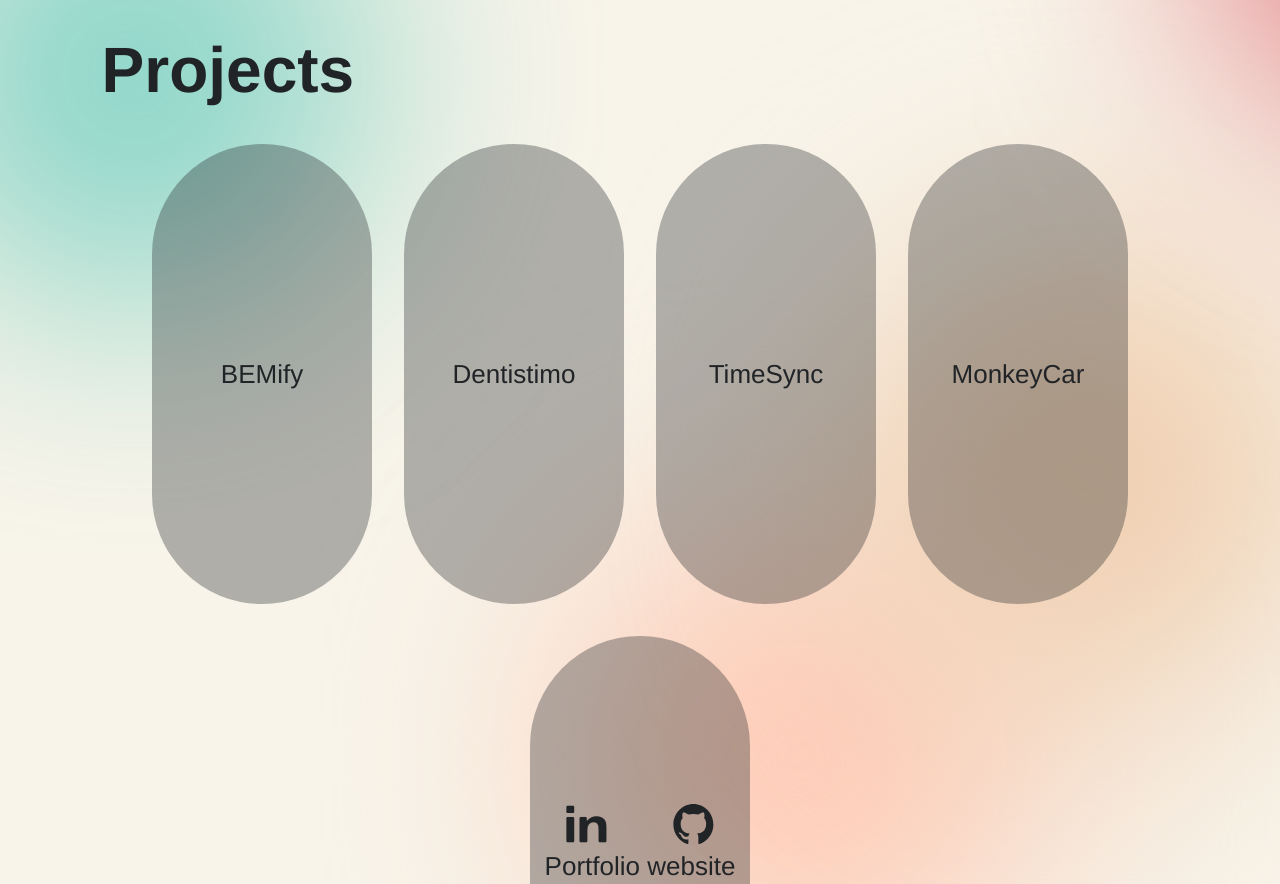
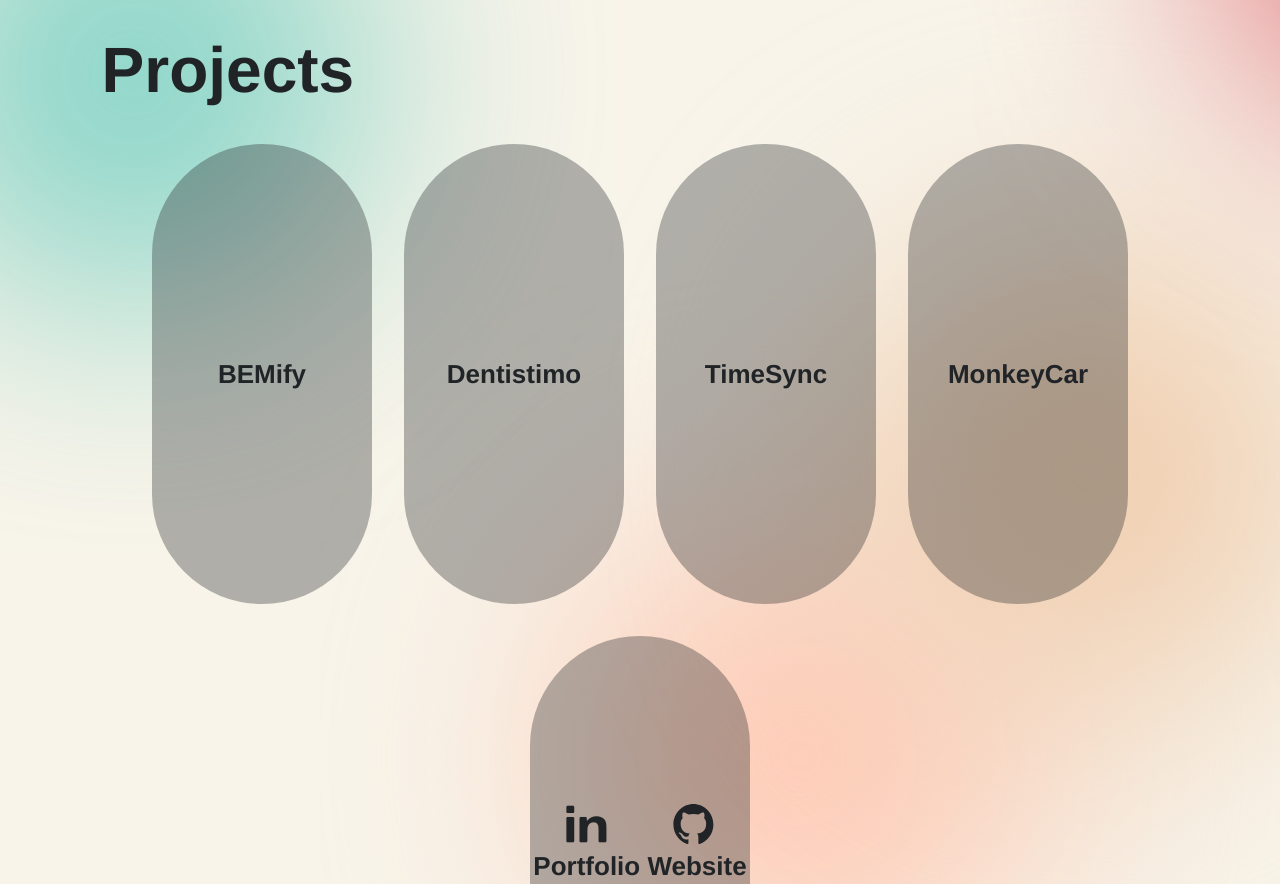
Before and after one commit to elisaahlback/Portfolio-website, a React (Create React App) app in the folder my-app/: page / in a window 1280 px wide. Shown: the part 1740-2624 px from the top of the page. Built offline with nearby package versions, Linux system fonts and the light colour scheme.

Commit message:
refactor: retrieve project data from the data file for the main page, and link these to their respective project page

```diff
--- a/my-app/src/components/Project.js
+++ b/my-app/src/components/Project.js
@@ -7,11 +7,12 @@ import { Link } from 'react-router-dom'
 
 const Project = ({title, type, description, tech, projectid}) => {
     return (
+    <Link to={`/Projects/${projectid}`} className="link">
         <div className="row project-row d-flex align-items-start justify-content-center flex-wrap">
             <div className="col-4 d-flex align-items-center justify-content-left">
-                <Link to={`/Projects/${projectid}`} className="project-visuals ">
-                    Project visuals
-                </Link>
+                <div className="project-visuals ">
+
+                </div>
             </div>
             <div className="col-8 d-flex project-text flex-column align-items-start">
                 <div className="project-title">{title}</div>
@@ -20,6 +21,7 @@ const Project = ({title, type, description, tech, projectid}) => {
                 <div className="project-tech">{tech}</div>
             </div>
         </div>
+    </Link>
     );
 };
 
--- a/my-app/src/data/projectData.js
+++ b/my-app/src/data/projectData.js
@@ -15,7 +15,7 @@ const projects = [
             { url: "/sliderImages/Bemify7.png", title:"Figma: Playlist"},
             { url: "/sliderImages/Bemify8.png", title:"Figma: Settings"},
         ],
-        projectid: "BEMify"
+        projectid: "bemify"
     },
     {
         title: "Dentistimo",
@@ -32,7 +32,7 @@ const projects = [
             { url: "", title:""},
             { url: "", title:""},
         ],
-        projectid: "Dentistimo"
+        projectid: "dentistimo"
 
     },
     {
@@ -50,7 +50,7 @@ const projects = [
             { url: "", title:""},
             { url: "", title:""},
         ],
-        projectid: "TimeSync"
+        projectid: "timesync"
     },
     {
         title: "MonkeyCar",
@@ -67,10 +67,10 @@ const projects = [
             { url: "", title:""},
             { url: "", title:""},
         ],
-        projectid: "MonkeyCar"
+        projectid: "monkeycar"
     },
     {
-        title: "Portfolio website",
+        title: "Portfolio Website",
         type: "Front end",
         description: "This is a project focused on building a responsive, interactive portfolio website to showcase my design and development skills, highlighting my personal brand, projects, and experience.",
         tech: "React, Javascript, Bootstrap, HTML, CSS, and Figma.",
@@ -83,7 +83,7 @@ const projects = [
             { url: "/sliderImages/Portfolio6.png", title:"Figma: Contact Page"},
             { url: "/sliderImages/Portfolio7.png", title:"Figma: Main Page 2nd iteration"},
         ],
-        projectid: "PortfolioWebsite"
+        projectid: "portfoliowebsite"
     }
   ];
 
--- a/my-app/src/routes/MainPage.js
+++ b/my-app/src/routes/MainPage.js
@@ -4,8 +4,12 @@ import { useLocation } from "react-router-dom"; // to get the URL to scroll down
 import NavBar from '.././components/NavBar';
 import Footer from '.././components/Footer';
 import { Element, scroller } from 'react-scroll';
+import { Link } from 'react-router-dom';
+import projectData from '../data/projectData';
 
-function MainPage() {
+
+const MainPage = ({project}) => {
+
   const location = useLocation();
 
   useEffect(() => {
@@ -65,21 +69,11 @@ function MainPage() {
           </div>
           <div className="row justify-content-center">
             <div className="projects-block d-flex align-items-center justify-content-center flex-wrap">
-              <div className="project-item d-flex align-items-center justify-content-center">
-                BEMify
-              </div>
-              <div className="project-item d-flex align-items-center justify-content-center">
-                Dentistimo
-              </div>
-              <div className="project-item d-flex align-items-center justify-content-center">
-                TimeSync
-              </div>
-              <div className="project-item d-flex align-items-center justify-content-center">
-                MonkeyCar
-              </div>
-              <div className="project-item d-flex align-items-center justify-content-center">
-                Portfolio website
-              </div>
+                {projectData.map((project) => (
+                    <Link to={`/Projects/${project.projectid}`} className="link project-item">
+                        {project.title}
+                    </Link>
+                ))}
             </div>
           </div>
           <div className="row">
--- a/my-app/src/routes/Projects.js
+++ b/my-app/src/routes/Projects.js
@@ -19,6 +19,7 @@ function Projects() {
             </div>
         </div>
 
+        <div class="row">
             <ul>
                 {projectData.map((project) => (
                     <Project
@@ -30,6 +31,7 @@ function Projects() {
                     />
                 ))}
             </ul>
+        </div>
 
         More to come!
 
--- a/my-app/src/styles/MainPage.css
+++ b/my-app/src/styles/MainPage.css
@@ -131,11 +131,14 @@
   margin: 2vh;
   transition: transform 0.3s ease, box-shadow 0.3s ease;
   cursor: pointer;
+  font-weight: 600;
+  color: #212427;
 }
 
 .project-item:hover {
   transform: scale(1.05); /* Slight zoom on hover */
   box-shadow: 0 6px 12px rgba(0, 0, 0, 0.2); /* Adds a shadow effect on hover */
+  color: #212427;
 }
 
 a {
--- a/my-app/src/styles/Project.css
+++ b/my-app/src/styles/Project.css
@@ -17,11 +17,14 @@
     width: 100vw;
     padding-left: 7vw;
     padding-right: 7vw;
+    color: #212427;
+    text-decoration: none;
 }
 
 .project-row:hover {
     background-color: rgba(33, 36, 39, 0.04);
     transition: transform 0.3s ease, box-shadow 0.3s ease;
+    text-decoration: none;
 }
 
 .project-text {
@@ -29,9 +32,11 @@
 }
 
 .project-visuals {
-    background-color: rgba(33, 36, 39, 0.33);
+    background-color: rgba(33, 36, 39, 0);
+    border-style: solid;
+    border-color: #212427;
     border-radius: 10px;
-    border-width: 1.5px;
+    border-width: 1px;
     height: 35vh;
     width: 60vw;
     display: flex;
@@ -39,7 +44,6 @@
     align-items: center; /* Vertically and horizontally centers the content */
     margin: 2vh;
     transition: transform 0.3s ease, box-shadow 0.3s ease;
-    cursor: pointer;
 }
 
 .project-title {
@@ -55,3 +59,7 @@
 .project-description {
     font-size: 1rem;
 }
+
+.link {
+    text-decoration: none;
+}
```
Lines whose indentation alone changed are shown as unchanged.
